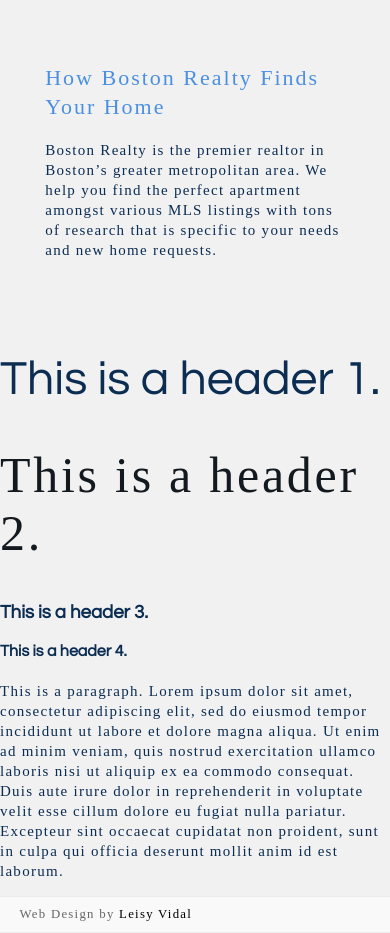
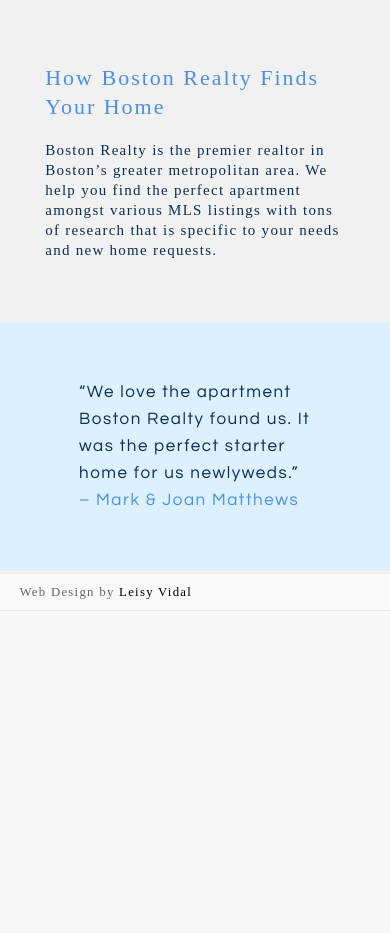
Before and after one commit to leisyvidal/Boston-Realty-Website, a PHP site: page / in a window 390 px wide. Shown: the part 373-1306 px from the top of the page. After the commit the page ends 972 px from the top, so only its background shows below. Run offline with PHP 8.4, Linux system fonts and the light colour scheme; some libraries are stand-ins or nearby versions; some web fonts are replaced.

Commit message:
Home3 Quote Section created
Home3 Quote Section created and responsive

```diff
--- a/css/styles.css
+++ b/css/styles.css
@@ -203,6 +203,27 @@ nav a:last-child{
     }
 /*///End Home 2 Section///*/
 
+
+/*///Start Home 3 Section///*/
+.home3{
+    background: url('../img/photo-1451153378752-16ef2b36ad05.jpeg') no-repeat top right;
+    background-size: 100%;
+    padding:10%;
+    }
+.home3 blockquote{
+    font-size: 17px;
+    line-height: 27px;
+    letter-spacing: 1.55px;
+    max-width: 350px;
+    float:right;
+    padding-right: 5%;
+    }
+.home3 blockquote span{
+    color: #4a90e2;
+    display: block;
+    }
+/*///End Home 3 Section///*/
+
 /*//////Start Footer//////*/
 footer{
 	width:90%;
@@ -251,4 +272,9 @@ footer p{
     .half{
         width:96%;
         }
+
+    /*Home3 Section*/
+    .home3{
+        background: #dbf1ff;
+        }
 /*//////End Media Queries//////*/
--- a/index.php
+++ b/index.php
@@ -23,11 +23,8 @@
     </div>
 </section>
 
-    <h1>This is a header 1.</h1>
-    <h2>This is a header 2.</h2>
-    <h3>This is a header 3.</h3>
-    <h4>This is a header 4.</h4>
-    <p>This is a paragraph. Lorem ipsum dolor sit amet, consectetur adipiscing elit, sed do eiusmod tempor incididunt ut labore et dolore magna aliqua. Ut enim ad minim veniam, quis nostrud exercitation ullamco laboris nisi ut aliquip ex ea commodo consequat. Duis aute irure dolor in reprehenderit in voluptate velit esse cillum dolore eu fugiat nulla pariatur. Excepteur sint occaecat cupidatat non proident, sunt in culpa qui officia deserunt mollit anim id est laborum.</p>
+<section class="row90 home3">
+    <blockquote>“We love the apartment Boston Realty found us. It was the perfect starter home for us newlyweds.” <span>– Mark & Joan Matthews</span></blockquote>
 </section>
 
 
```
